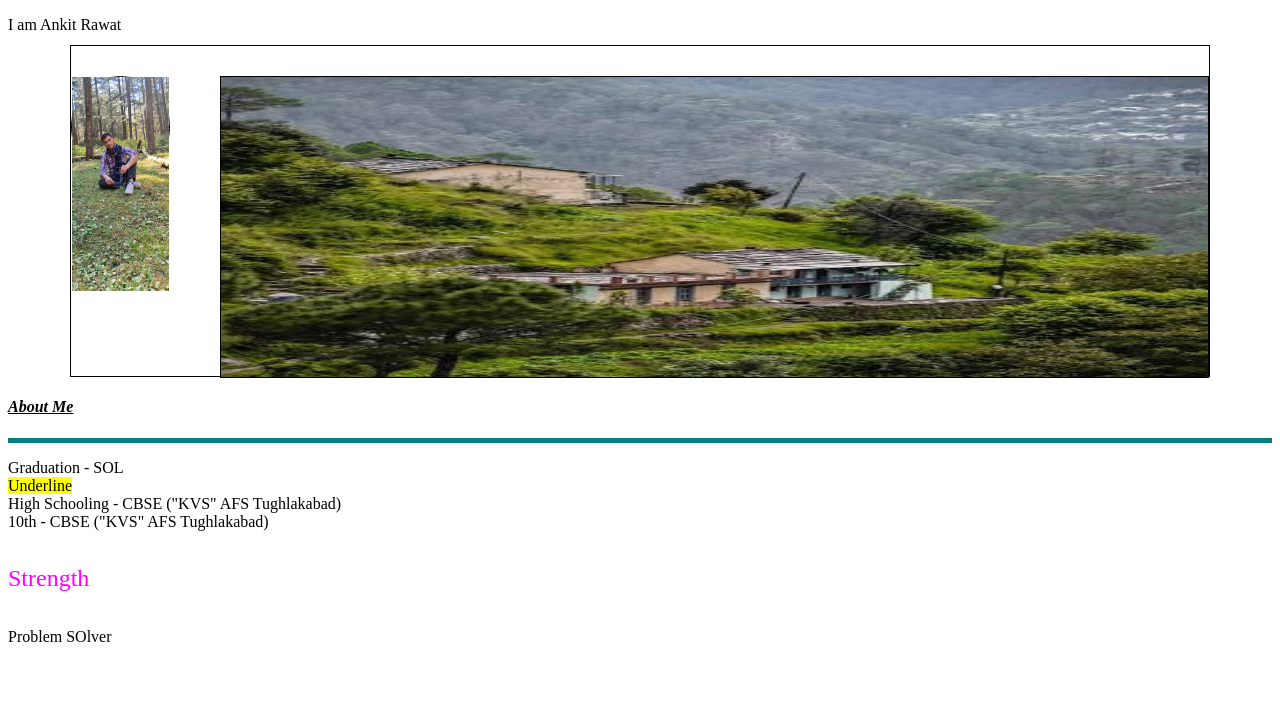
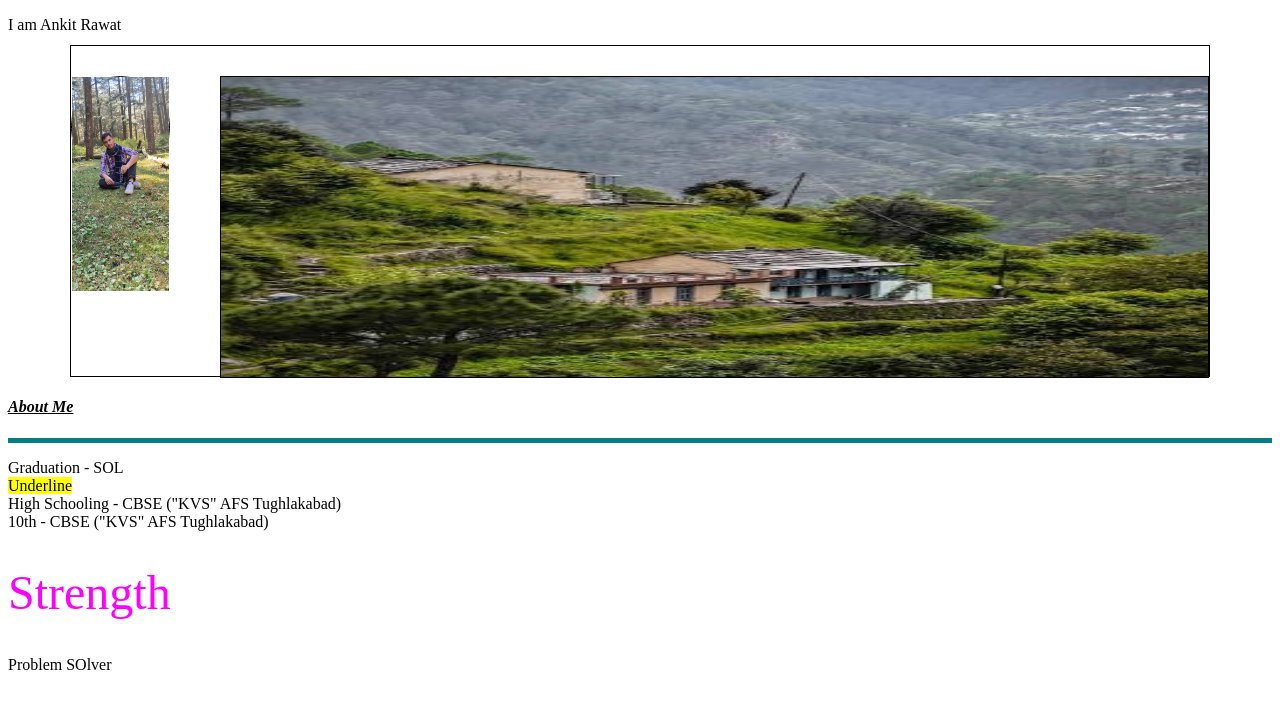
Before and after one commit to ankitrawar8245-ai/my-work, a plain HTML site: page index.html in a window 1280 px wide. Drawn offline with Linux system fonts and the light colour scheme.

Commit message:
Update index.html

```diff
--- a/index.html
+++ b/index.html
@@ -87,7 +87,7 @@ High Schooling - CBSE ("KVS" AFS Tughlakabad)
 
 
 <span>
-  <font  size="5" color="magenta">
+  <font  size="15" color="magenta">
     Strength
 <br>
   </font>
```
